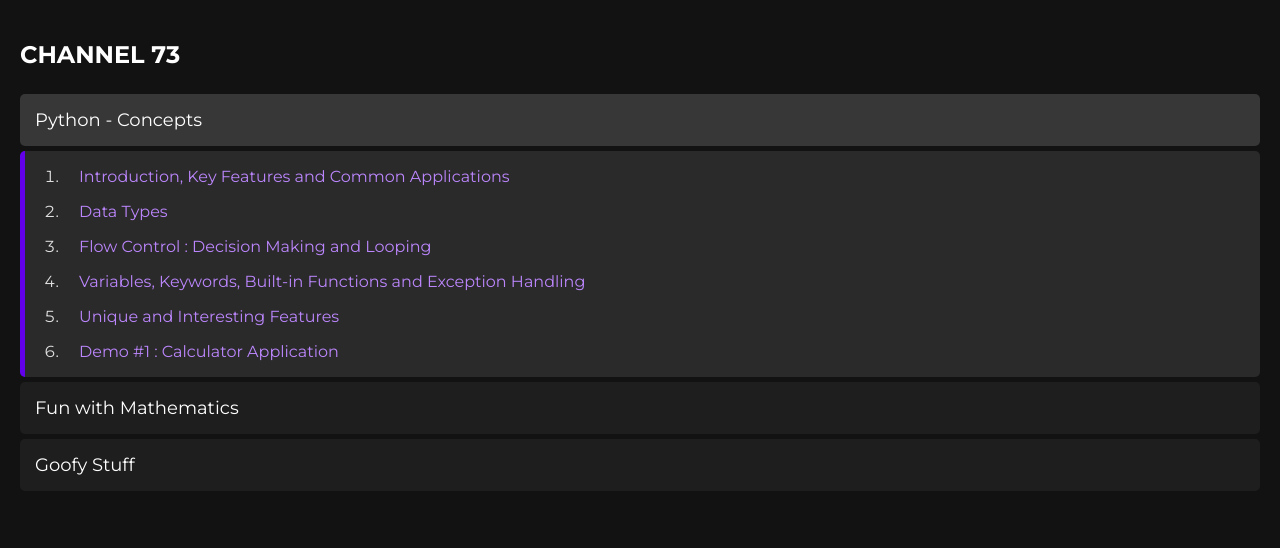
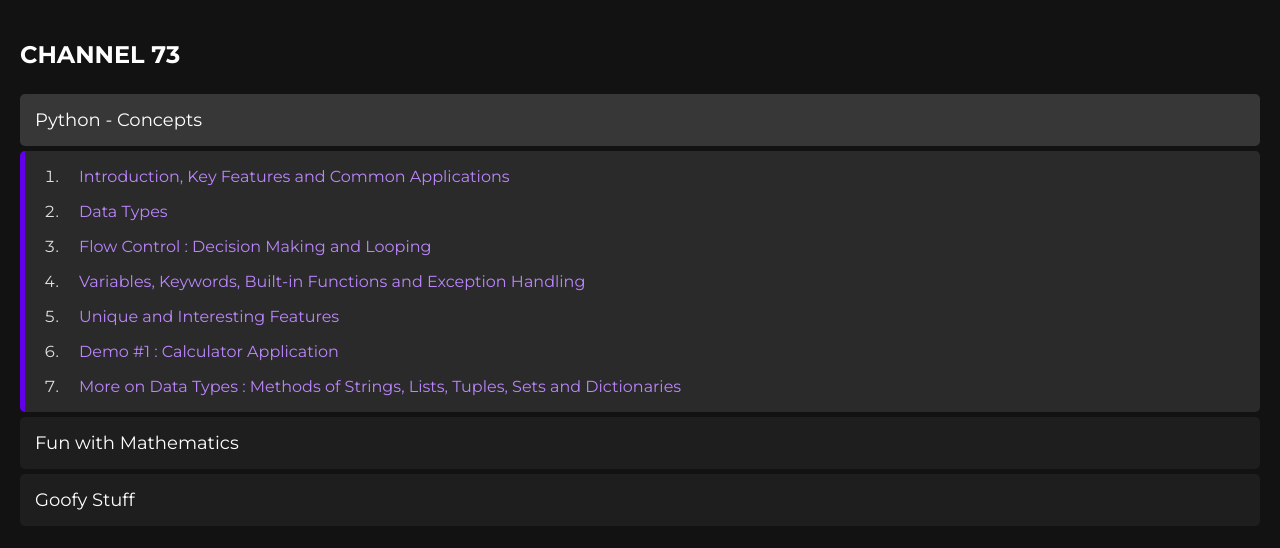
Before and after one commit to Channel73MathNerd/Channel73MathNerd.github.io, a plain HTML site: page index.html in a window 1280 px wide. Both pictures are taken after a click on the button "Python - Concepts". Drawn offline with Linux system fonts and the light colour scheme.

Commit message:
Update index.html

```diff
--- a/index.html
+++ b/index.html
@@ -16,6 +16,7 @@
 		<li><p class = 'cx1'><a href="https://www.youtube.com/watch?v=8fLOi-nVoYI">&emsp;Variables, Keywords, Built-in Functions and Exception Handling</a></p></li>
 		<li><p class = 'cx1'><a href="https://www.youtube.com/watch?v=JfIZNOc6WtQ">&emsp;Unique and Interesting Features</a></p></li>
 		<li><p class = 'cx1'><a href="https://www.youtube.com/watch?v=JZmxFQyLYp0">&emsp;Demo #1 : Calculator Application</a></p></li>
+		<li><p class = 'cx1'><a href="https://www.youtube.com/watch?v=Y71jiteu3wI">&emsp;More on Data Types : Methods of Strings, Lists, Tuples, Sets and Dictionaries</a></p></li>
 	</ol>
 </div>
 <button class="collapsible">Fun with Mathematics</button>
```
